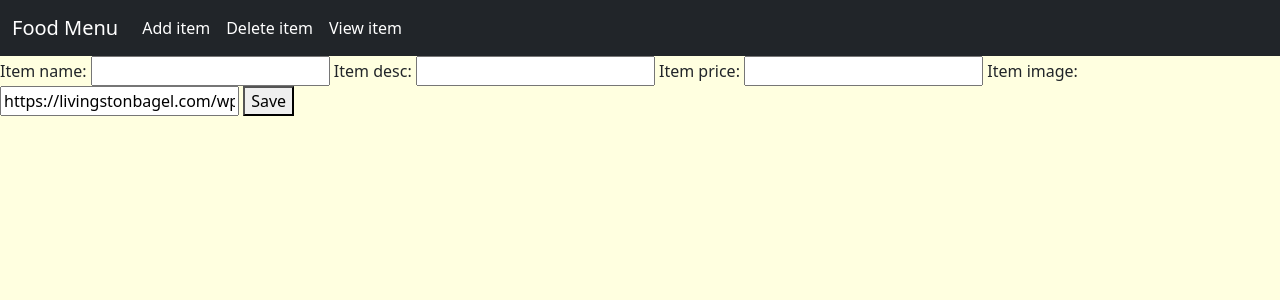
After one commit to chebishev/DjangoProjectsUdemy, a Django app: page /food/add/ in a window 1280 px wide. The commit adds this page. Shown: the top 300 px of the page. Run offline with Django 4.2, Linux system fonts and the light colour scheme.

Commit message:
Added CRUD for food items and basic design

```diff
--- /dev/null
+++ b/FoodMenuApp/food_menu_app/food/forms.py
@@ -0,0 +1,8 @@
+from django import forms
+from .models import Item
+
+
+class ItemForm(forms.ModelForm):
+    class Meta:
+        model = Item
+        fields = ['item_name', 'item_desc', 'item_price', 'item_image']
--- a/FoodMenuApp/food_menu_app/food/templates/food/base.html
+++ b/FoodMenuApp/food_menu_app/food/templates/food/base.html
@@ -22,7 +22,7 @@
       <div class="collapse navbar-collapse" id="navbarText">
         <ul class="navbar-nav me-auto mb-2 mb-lg-0">
           <li class="nav-item">
-                <a class="nav-link active" href="#">Add item</a>
+            <a class="nav-link active" href="{% url 'create_item' %}">Add item</a>
           </li>
           <li class="nav-item">
             <a class="nav-link active" href="#">Delete item</a>
--- /dev/null
+++ b/FoodMenuApp/food_menu_app/food/templates/food/item_form.html
@@ -0,0 +1,8 @@
+{% extends 'food/base.html' %}
+{% block content %}
+<form method="POST">
+    {% csrf_token %}
+    {{ form }}
+    <button type="submit">Save</button>
+</form>
+{% endblock %}
--- a/FoodMenuApp/food_menu_app/food/urls.py
+++ b/FoodMenuApp/food_menu_app/food/urls.py
@@ -5,4 +5,7 @@ urlpatterns = [
     path('', views.index, name='index'),
     path('<int:item_id>/', views.detail, name='detail'),
     path('item/', views.item, name='item'),
+    path('add/', views.create_item, name='create_item'),
+    path('edit/<int:id>/', views.edit_item, name='edit_item'),
+    path('delete/<int:id>/', views.delete_item, name='delete_item'),
 ]
--- a/FoodMenuApp/food_menu_app/food/views.py
+++ b/FoodMenuApp/food_menu_app/food/views.py
@@ -1,10 +1,10 @@
-from django.shortcuts import render
+from django.shortcuts import render, redirect
 from django.http import HttpResponse
 from .models import Item
+from .forms import ItemForm
+
 
 # Create your views here.
-
-
 def index(request):
     item_list = Item.objects.all()
 
@@ -24,3 +24,34 @@ def detail(request, item_id):
         'item': item,
     }
     return render(request, 'food/detail.html', context)
+
+
+def create_item(request):
+    form = ItemForm(request.POST or None)
+
+    if form.is_valid():
+        form.save()
+        return redirect('index')
+
+    return render(request, 'food/item_form.html', {'form': form})
+
+
+def edit_item(request, id):
+    item = Item.objects.get(id=id)
+    form = ItemForm(request.POST or None, instance=item)
+
+    if form.is_valid():
+        form.save()
+        return redirect('index')
+
+    return render(request, 'food/item_form.html', {'form': form, 'item': item})
+
+
+def delete_item(request, id):
+    item = Item.objects.get(id=id)
+
+    if request.method == 'POST':
+        item.delete()
+        return redirect('index')
+
+    return render(request, 'food/item_delete.html', {'item': item})
```
Also changed, not shown: FoodMenuApp/food_menu_app/food/templates/food/detail.html (+6 -5 lines), FoodMenuApp/food_menu_app/food/templates/food/item_delete.html (added, +8 -0 lines). Lines whose indentation alone changed are shown as unchanged.
